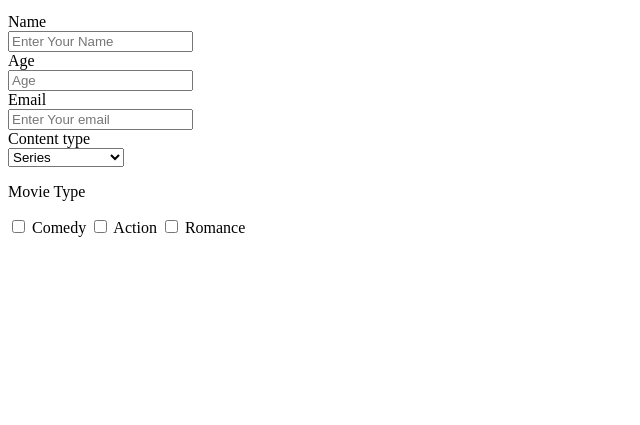
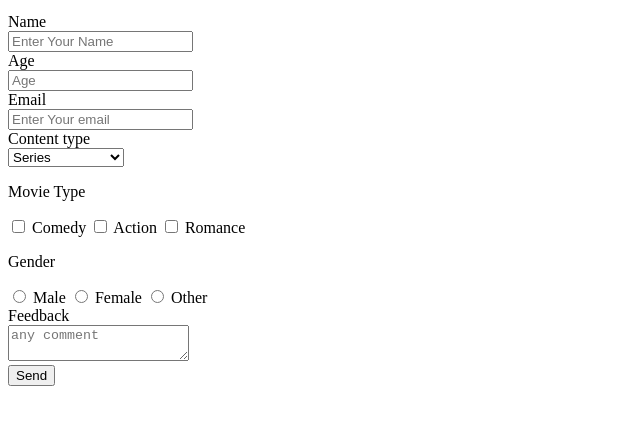
Before and after one commit to aybikeceylan/-Netflix-Survey-Form, a plain HTML site: page solution/index.html in a window 1280 px wide. Shown: the part 101-526 px from the top of the page, without its empty margins (0-640 px from the left). Drawn offline with Linux system fonts and the light colour scheme.

Commit message:
html done

```diff
--- a/solution/index.html
+++ b/solution/index.html
@@ -35,6 +35,7 @@
                         </select>
                 </div>
                 <div class="box">
+                    <div>
                         <p>Movie Type</p>
                         <input type="checkbox" name="type1" id="Comedy" value="Comedy">
                         <label for="Comedy">Comedy</label>
@@ -42,9 +43,25 @@
                         <label for="Action">Action</label>
                         <input type="checkbox" name="type3" id="Romance" value="Romance">
                         <label for="Romance">Romance</label>
-
                     </div>
-                <div class="box"></div>
+                    <div>
+                        <p>Gender</p>
+                        <input type="radio" name="gender" id="gender" value="Male">
+                        <label for="gender">Male</label>
+                        <input type="radio" name="gender" id="gender" value="Female">
+                        <label for="gender">Female</label>
+                        <input type="radio" name="gender" id="gender" value="Other">
+                        <label for="gender">Other</label>
+                    </div>
+                </div>
+                <div class="box">
+                    <label for="feedback">Feedback</label>
+                    <br>
+                    <textarea  name="Feedback" id="feedback" placeholder="any comment"></textarea>
+                </div>
+                <div class="box">
+                    <input type="submit" value="Send">
+                </div>
             </form>
         </section>
     </div>
```
Lines whose indentation alone changed are shown as unchanged.
